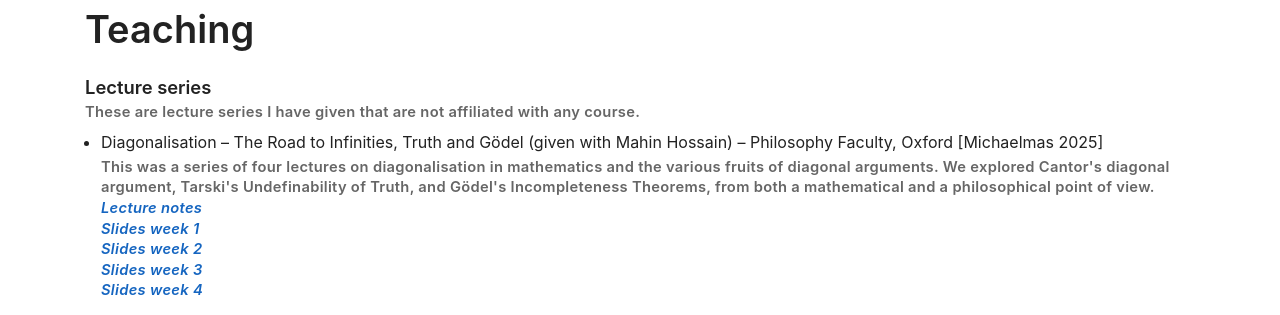
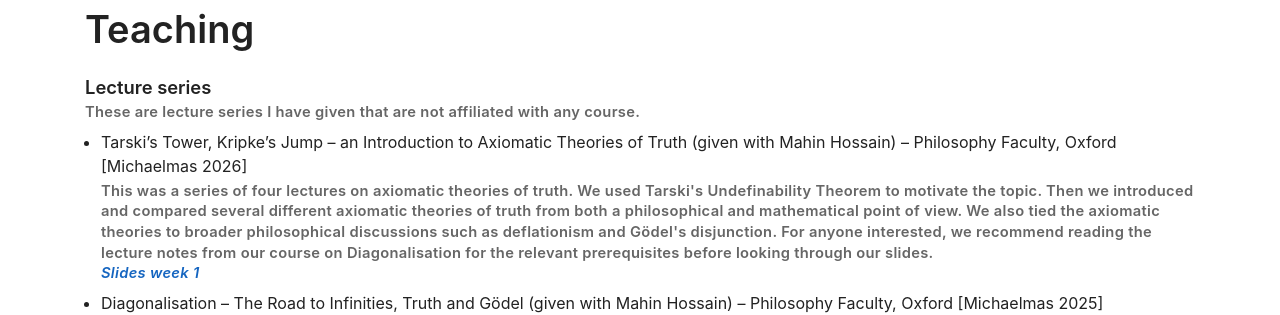
Before and after one commit to RasmusBakken/RasmusBakken.github.io, a plain HTML site: page index.html in a window 1280 px wide. Shown: the part 1000-1315 px from the top of the page. Drawn offline with Linux system fonts and the light colour scheme.

Commit message:
added new lecture series

```diff
--- a/index.html
+++ b/index.html
@@ -157,6 +157,17 @@ https://www.tooplate.com/view/2120-ben-resume
                   <p>These are lecture series I have given that are not affiliated with any course.</p>
                   <ul class="course-list">
                     <li>
+                      Tarski’s Tower, Kripke’s Jump – an Introduction to Axiomatic Theories of Truth (given with Mahin Hossain) – Philosophy Faculty, Oxford [Michaelmas 2026]
+                      <p>
+                        This was a series of four lectures on axiomatic theories of truth. We used Tarski's Undefinability Theorem to motivate
+                        the topic. Then we introduced and compared several different axiomatic theories of truth from both a philosophical
+                        and mathematical point of view. We also tied the axiomatic theories to broader philosophical discussions such as deflationism
+                        and Gödel's disjunction. For anyone interested, we recommend reading the lecture notes from our course on Diagonalisation
+                        for the relevant prerequisites before looking through our slides. <br>
+                        <a href="files/Lecture_1_of_4_Truth.pdf" download="Lecture 1"><i> Slides week 1 </i></a> <br>
+                      </p>
+                    </li>
+                    <li>
                       Diagonalisation – The Road to Infinities, Truth and Gödel (given with Mahin Hossain) – Philosophy Faculty, Oxford [Michaelmas 2025]
                       <p>
                         This was a series of four lectures on diagonalisation in mathematics and the various fruits of diagonal arguments.
@@ -179,7 +190,7 @@ https://www.tooplate.com/view/2120-ben-resume
                   <p>Running tutorials, setting and marking collections (formative exams), conducting admission interviews and marking homework.</p>
                   <ul class="course-list">
                     <li>
-                      <a href="https://users.ox.ac.uk/~logicman/" target="_blank">Introduction to Logic</a> – Somerville College, Oxford [Michaelmas 2025]
+                      <a href="https://users.ox.ac.uk/~logicman/" target="_blank">Introduction to Logic</a> – Somerville College, Oxford [Michaelmas 2025 & Michaelmas 2026]
                     </li>
                   </ul>
                 </li>
```
Also changed, not shown: 1 other file.
